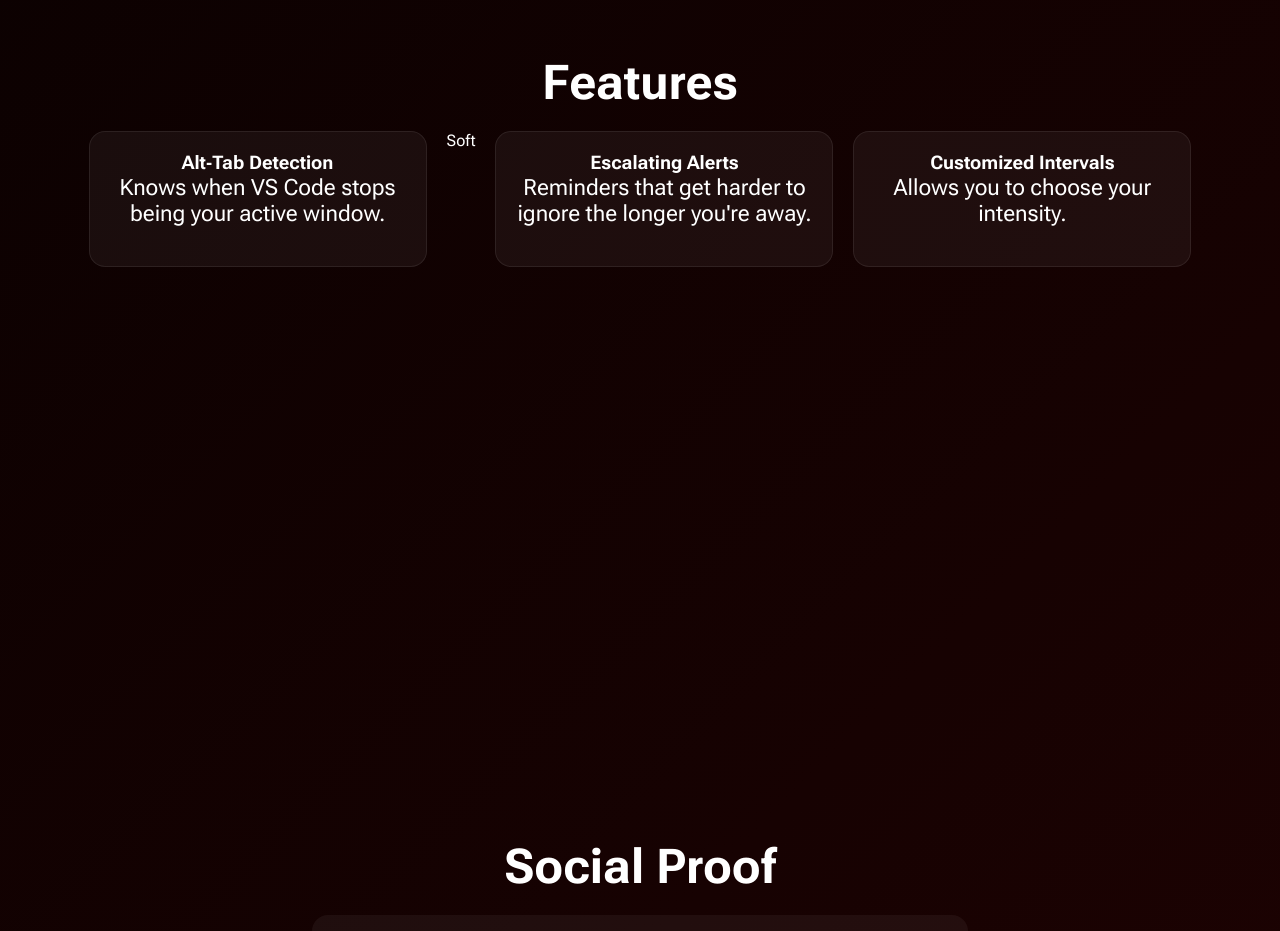
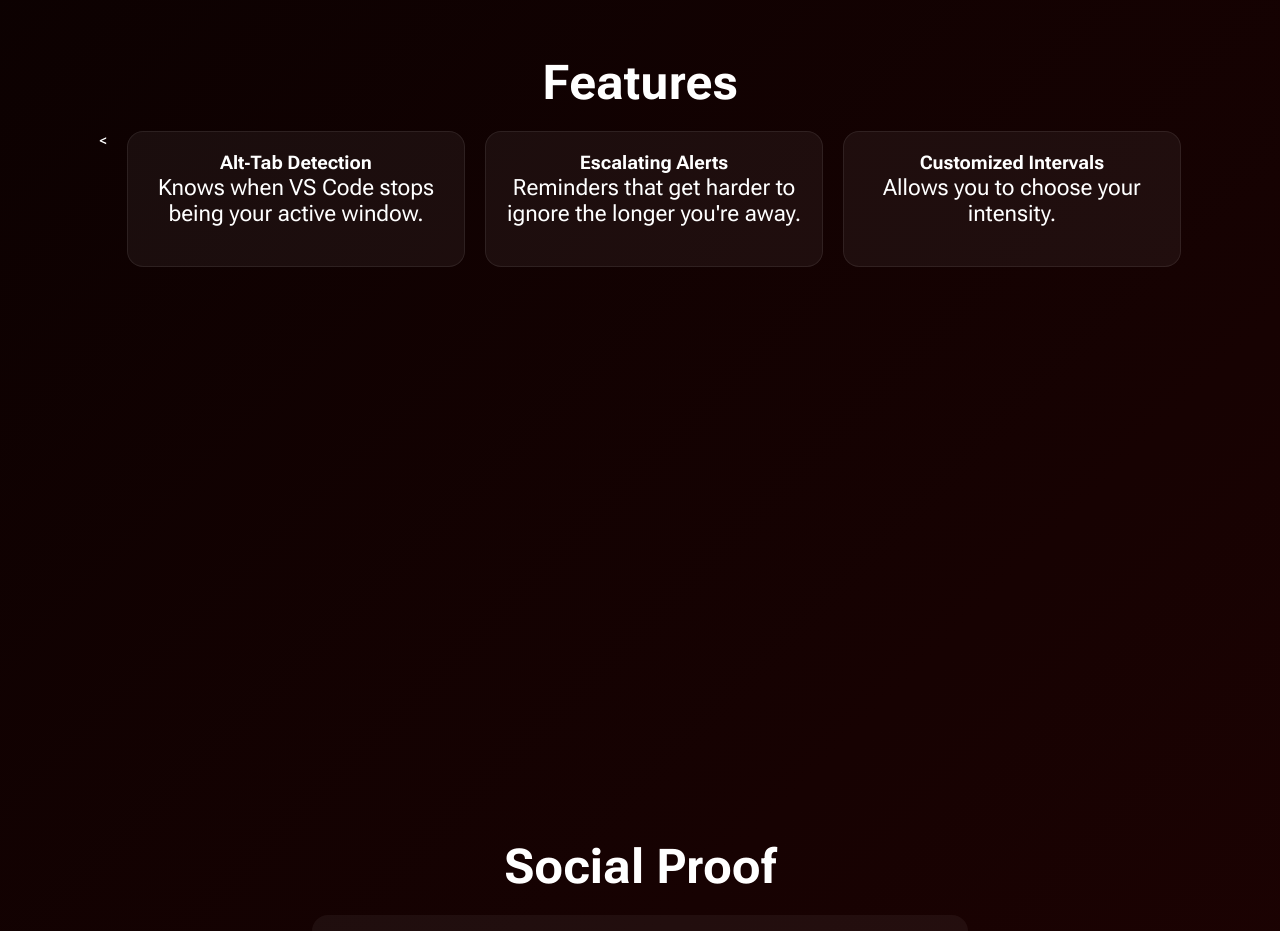
Before and after one commit to A01497850EL/GLCode, a website: page website/index.html in a window 1280 px wide. Shown: the part 1840-2771 px from the top of the page. Drawn offline with Linux system fonts and the light colour scheme; files whose address does not match are found by name.

Commit message:
corrections

```diff
--- a/website/index.html
+++ b/website/index.html
@@ -62,11 +62,11 @@
             <h2>Features</h2>
 
             <div class="feature-row">
-                <div class="card tilt">
+                <<div class="card tilt">
                     <h3>Alt‑Tab Detection</h3>
                     <p>Knows when VS Code stops being your active window.</p>
                 </div>
-Soft
+
                 <div class="card tilt">
                     <h3>Escalating Alerts</h3>
                     <p>Reminders that get harder to ignore the longer you're away.</p>
```
Also changed, not shown: website/logo.png (added).
